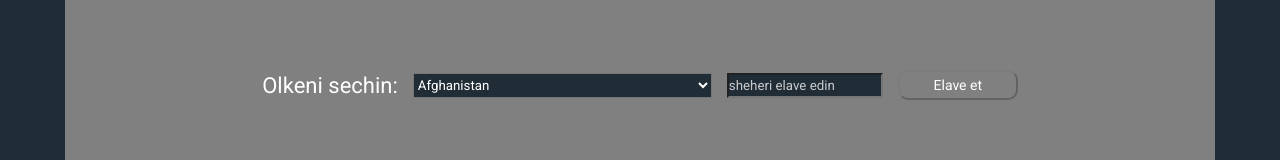
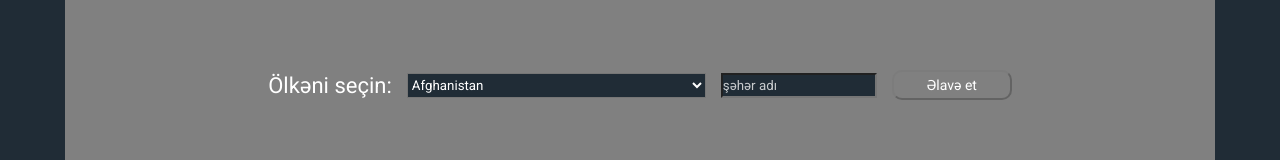
Before and after one commit to etibarsaidbayli/country-task, a React (Create React App) app: page /addCity/1 in a window 1280 px wide. Shown: the part 222-382 px from the top of the page. Built offline with nearby package versions, Linux system fonts and the light colour scheme; data requests are answered from the project's data file.

Commit message:
change eng to az lang

```diff
--- a/public/index.html
+++ b/public/index.html
@@ -1,5 +1,5 @@
 <!DOCTYPE html>
-<html id="html" data-theme="light" lang="en">
+<html id="html" data-theme="light" lang="az">
 
 <head>
   <meta charset="utf-8" />
--- a/src/components/CountryItem.jsx
+++ b/src/components/CountryItem.jsx
@@ -6,10 +6,10 @@ function CountryItem({ name }) {
       {name}
       <div className="country-item__btns">
         <Link to={`/addCity/${name}`}>
-          <button className="add-city">Sheher elave Et</button>
+          <button className="add-city">Şəhər əlavə et</button>
         </Link>
         <Link to={`showCities/${name}`}>
-          <button className="show-cities">Sheherleri Goster</button>
+          <button className="show-cities">Şəhərləri Göstər</button>
         </Link>
       </div>
     </li>
--- a/src/pages/AddCity.jsx
+++ b/src/pages/AddCity.jsx
@@ -33,7 +33,7 @@ function AddCity({ countries }) {
     <div className="container">
       <Header />
       <div className={sucsess ? "form__sucsess-open " : "form__sucsess"}>
-        <h5>Secdiyiniz olkeye dahil etdiyiniz sheher elave olundu !</h5>
+        <h5>Seçdiyiniz ölkəyə dahil etdiyiniz şəhər əlavə edildi !</h5>
       </div>
       <form
         className="addCity__form"
@@ -41,7 +41,7 @@ function AddCity({ countries }) {
         onSubmit={handleSubmit}
       >
         <label className="form__label" htmlFor="countries">
-          Olkeni sechin:
+          Ölkəni seçin:
         </label>
         <select
           onChange={handleInput}
@@ -62,10 +62,10 @@ function AddCity({ countries }) {
           name="city"
           className="form__inputText"
           type="text"
-          placeholder="sheheri elave edin"
+          placeholder="şəhər adı"
         />
         <button disabled={!newCity.city} className="form__addBtn">
-          Elave et
+          Əlavə et
         </button>
       </form>
     </div>
--- a/src/pages/EditCity.jsx
+++ b/src/pages/EditCity.jsx
@@ -6,7 +6,7 @@ import { useEffect, useState } from "react";
 function EditCity({ countries }) {
   let { countryName, cityId } = useParams();
 
-  console.log(countryName)
+
   const [editCity, setEditCity] = useState({
     city: "",
     country: countryName,
@@ -46,7 +46,7 @@ function EditCity({ countries }) {
     <div className="container">
       <Header />
       <div className={editSucsess ? "form__sucsess-open " : "form__sucsess"}>
-        <h5>Deyishilikler ugurlar elave olundu!</h5>
+        <h5>Dəyişiliklər uğurla əlavə olundu!</h5>
       </div>
       <form
         className="addCity__form"
@@ -54,7 +54,7 @@ function EditCity({ countries }) {
         autoComplete="off"
       >
         <label className="form__label" htmlFor="countries">
-          Olkeni sechin:
+          Ölkəni seçin:
         </label>
         <select
           defaultValue={countryName}
@@ -79,7 +79,7 @@ function EditCity({ countries }) {
           value={editCity.city}
         />
         <button disabled={!editCity.city} className="form__addBtn">
-          Redakte et
+          Redaktə et
         </button>
 
       </form>
--- a/src/pages/ShowCities.jsx
+++ b/src/pages/ShowCities.jsx
@@ -37,20 +37,20 @@ function ShowCities() {
         <h1 className="showCities__name">{countryName}</h1>
         {cities.length === 0 ? (
           <p className="showCities__p">
-            Heleki {countryName} olkesine sheher elave olunmayib !
+            Hələki {countryName} ölkəsinə şəhər əlavə edilməyib !
           </p>
         ) : (
           cities.map((city) => (
             <div className="showCities__items" key={city.id}>
               <p className="showCities__p">
-                Elave etdiyiniz sheher : {city.city}
+                Əlavə etdiyiniz şəhər :  {city.city}
               </p>
               <div className="showCities__btns">
                 <button className="showCities__btn-delete" onClick={() => handleDelete(city.id)}>
                   Sil
                 </button>
                 <Link to={`/showCities/${countryName}/editCity/${city.id}`}>
-                  <button className="showCities__btn-edit">Redakte et</button>
+                  <button className="showCities__btn-edit">Redaktə et</button>
                 </Link>
               </div>
             </div>
```
